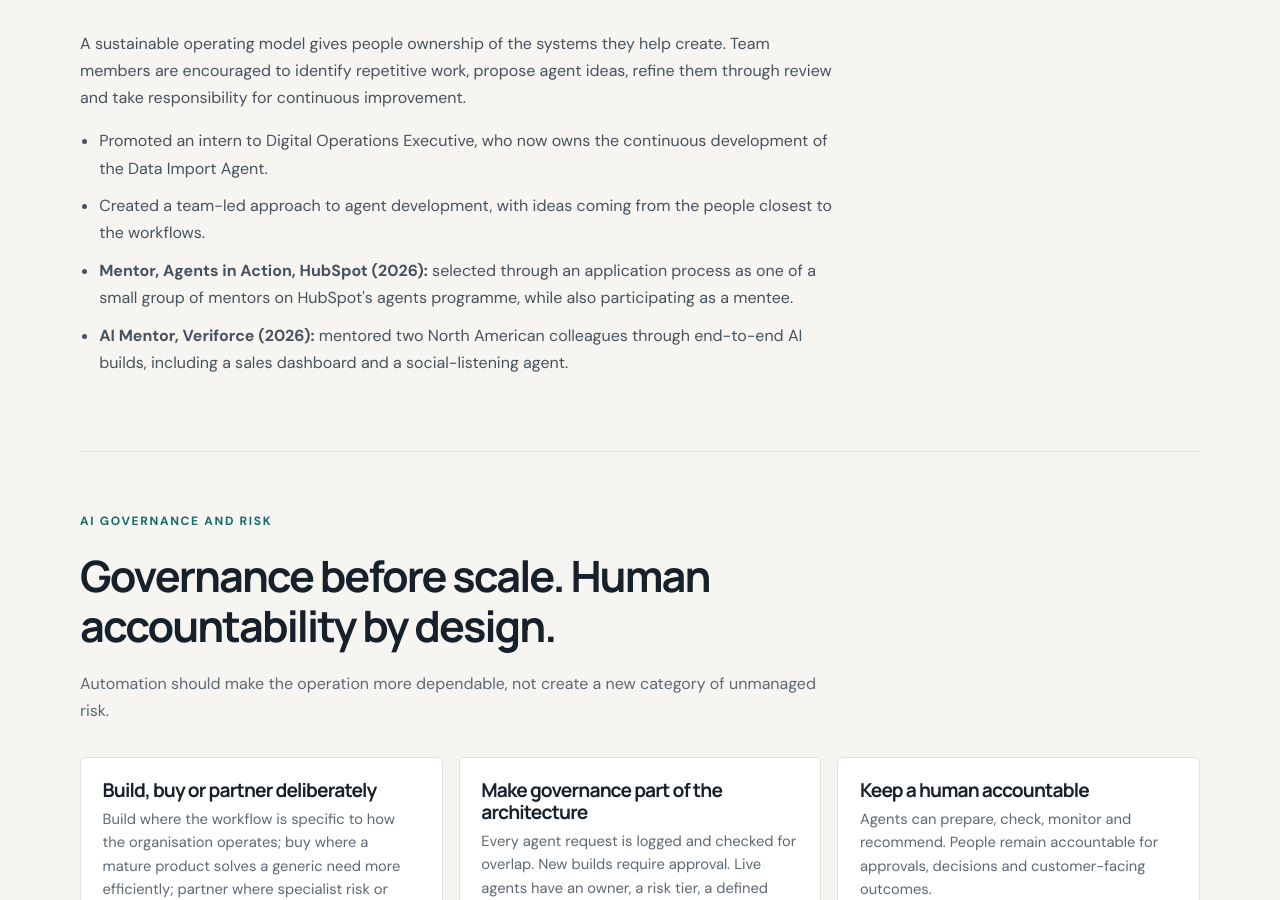
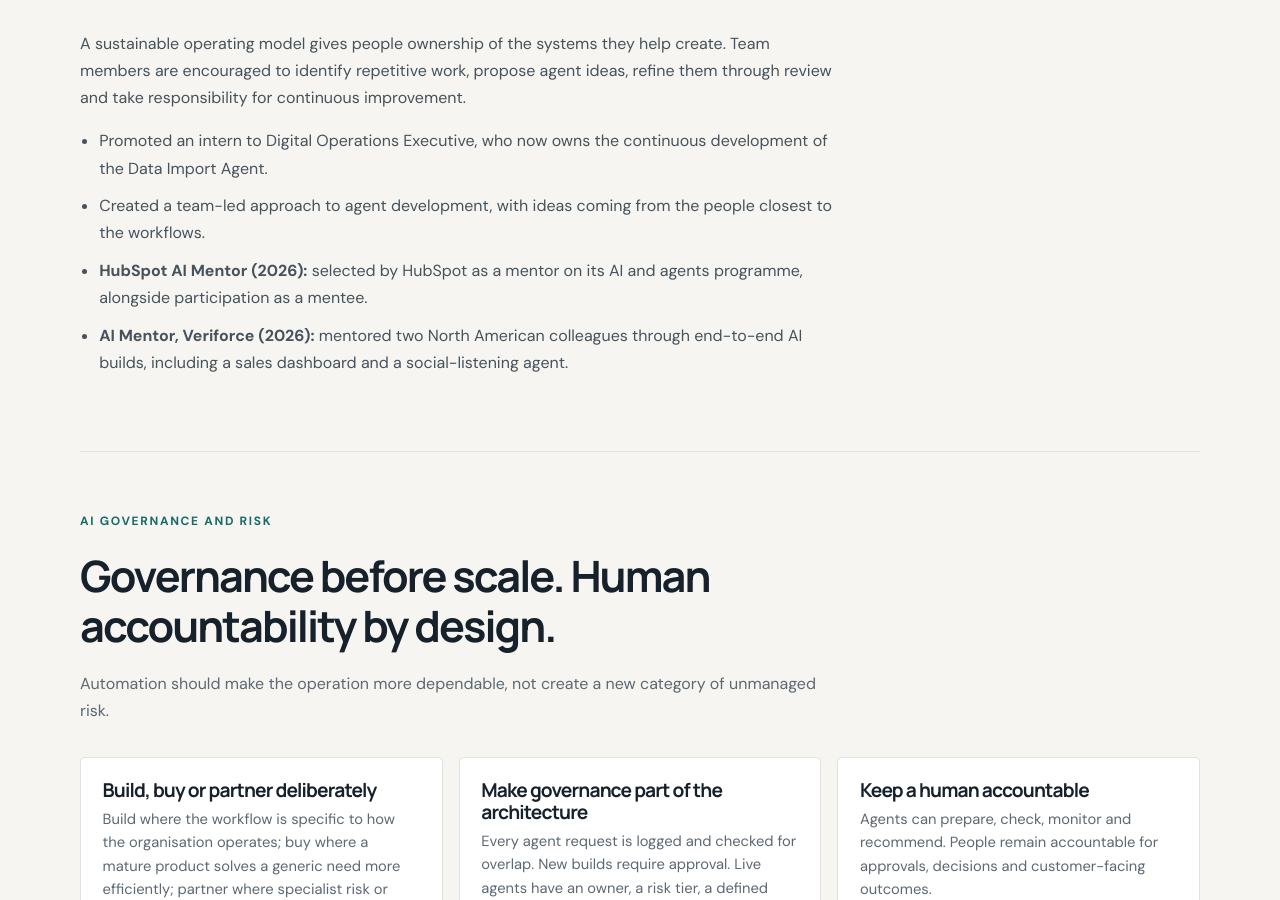
Before and after one commit to georgefwmurray/Marketing-Operations-Control-Centre, a Jekyll site: the page built from Leadership-&-Strategy.md, in a window 1280 px wide and 900 px high, scrolled down 2577 px. Built offline with Jekyll 4.4.1, drawn with Linux system fonts in a browser that asks for light colours.

Commit message:
Clarify HubSpot AI Mentor selection

```diff
--- a/Leadership-&-Strategy.md
+++ b/Leadership-&-Strategy.md
@@ -60,7 +60,7 @@ description: "Leadership approach, operating model and governance philosophy for
     <ul>
       <li>Promoted an intern to Digital Operations Executive, who now owns the continuous development of the Data Import Agent.</li>
       <li>Created a team-led approach to agent development, with ideas coming from the people closest to the workflows.</li>
-      <li><strong>Mentor, Agents in Action, HubSpot (2026):</strong> selected through an application process as one of a small group of mentors on HubSpot's agents programme, while also participating as a mentee.</li>
+      <li><strong>HubSpot AI Mentor (2026):</strong> selected by HubSpot as a mentor on its AI and agents programme, alongside participation as a mentee.</li>
       <li><strong>AI Mentor, Veriforce (2026):</strong> mentored two North American colleagues through end-to-end AI builds, including a sales dashboard and a social-listening agent.</li>
     </ul>
   </div>
```
